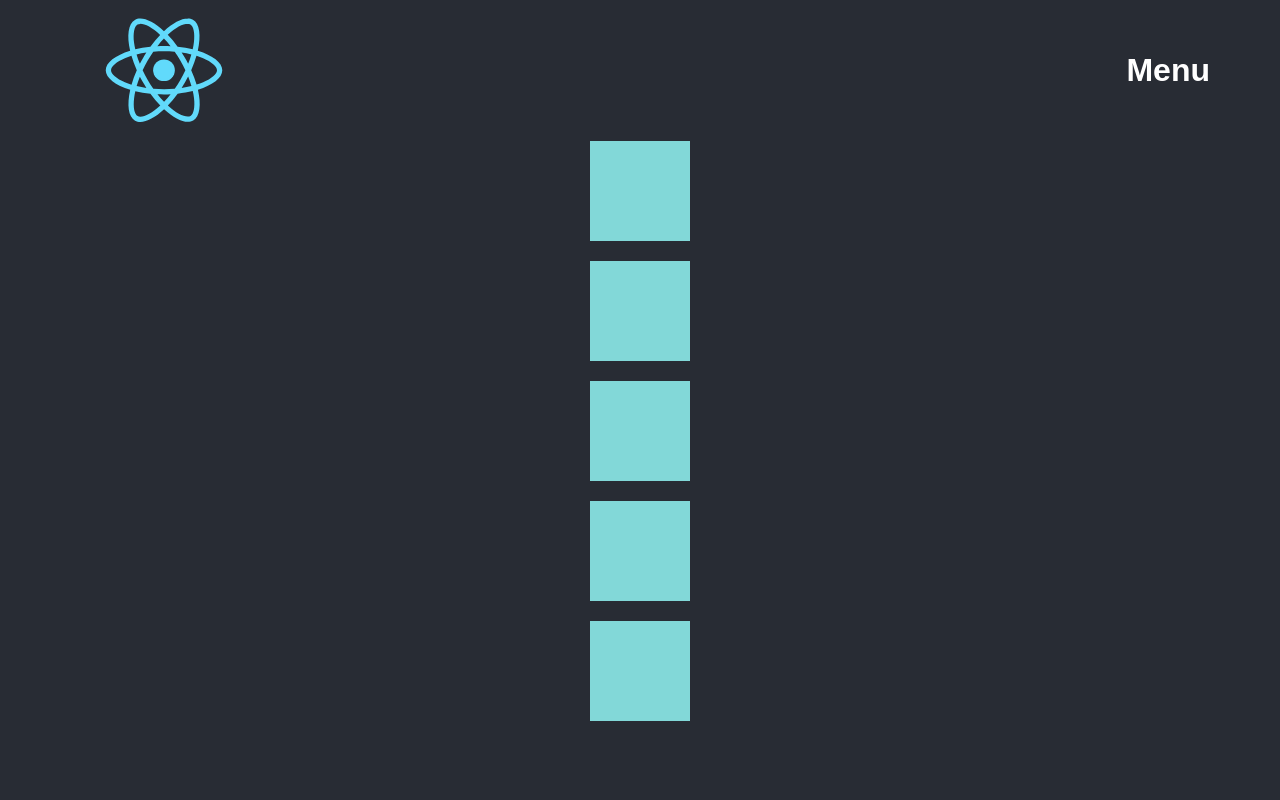
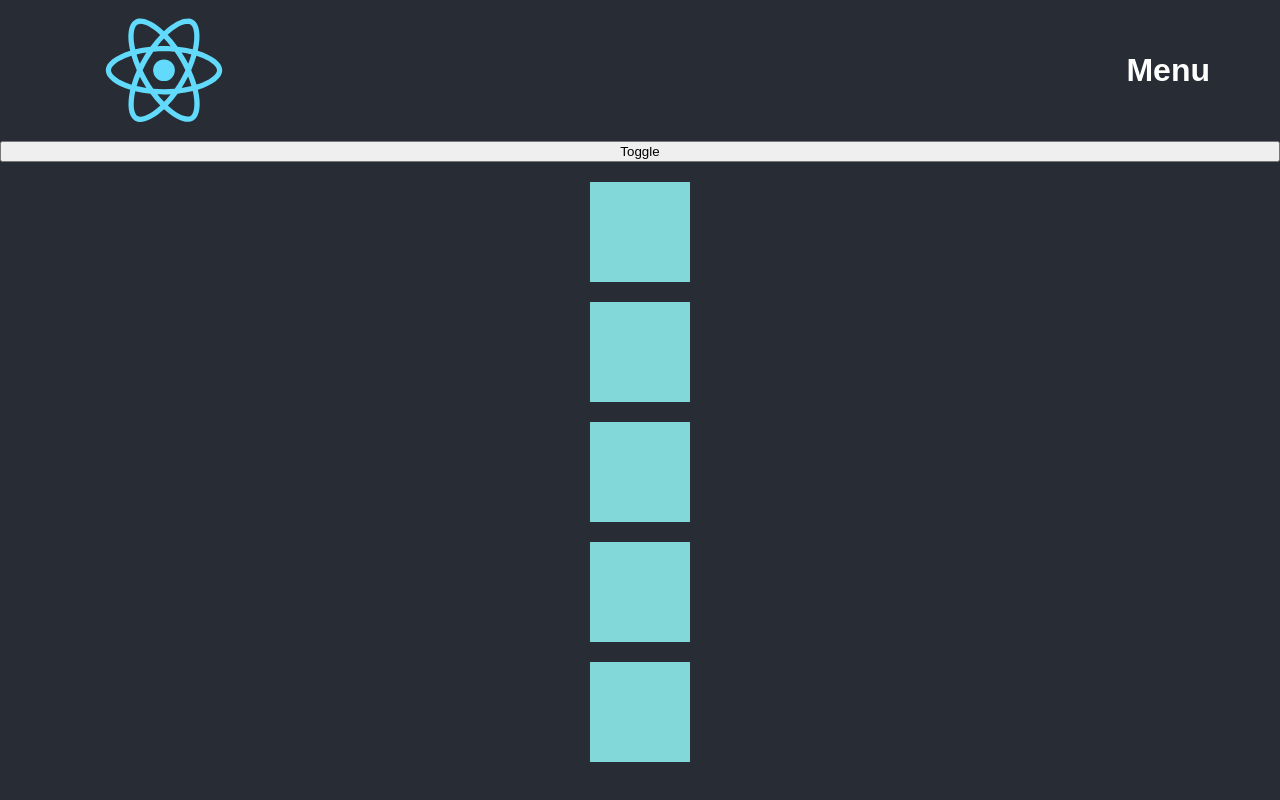
Before and after one commit to rachelruderman/animating-react, a React (Create React App) app: page / in a window 1280 px wide. Built offline with nearby package versions, Linux system fonts and the light colour scheme.

Commit message:
useTrail for arrays of elements (it’s used for staggering)

```diff
--- a/src/Boxes.js
+++ b/src/Boxes.js
@@ -1,18 +1,22 @@
-import React from 'react'
+import React, {useState} from 'react'
 import {useGesture} from 'react-with-gesture';
 import {animated, useTrail} from 'react-spring';
 
 const items = [0.5, 0.3, 0.2, 0.7, 1];
 const Boxes = () => {
+
+    const [on, toggle] = useState(false);
     const trail = useTrail(items.length,
         {
-            from:   {opacity: 0},
-            to:     {opacity: 1}
+            opacity: on ? 0 : 1
         }
     )
 
     return (
         <div className='boxes-grid'>
+            <button onClick={() => toggle(!on)}>
+                Toggle
+            </button>
             {trail.map(animation => (
                 <animated.div className='box' style={animation}/>
          ))}
```
